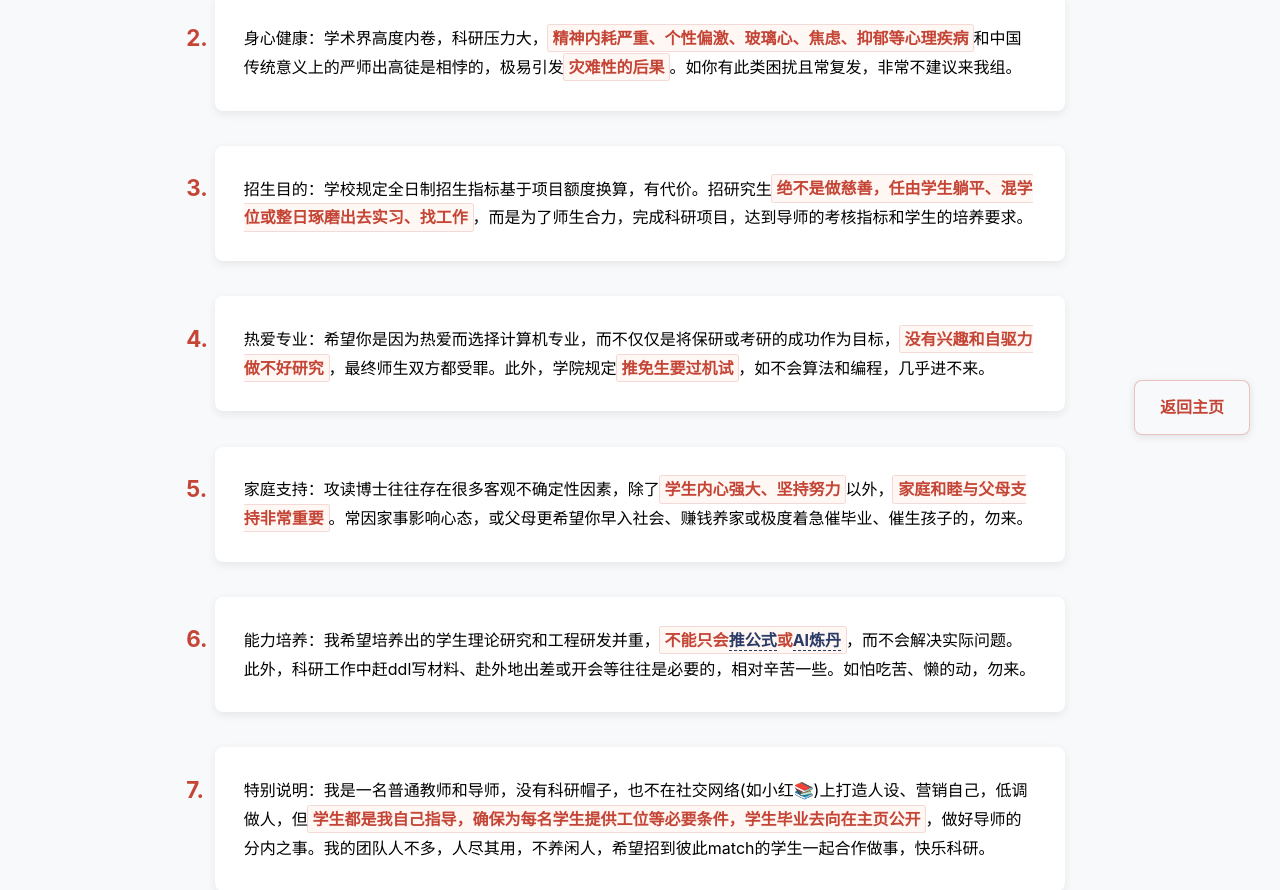
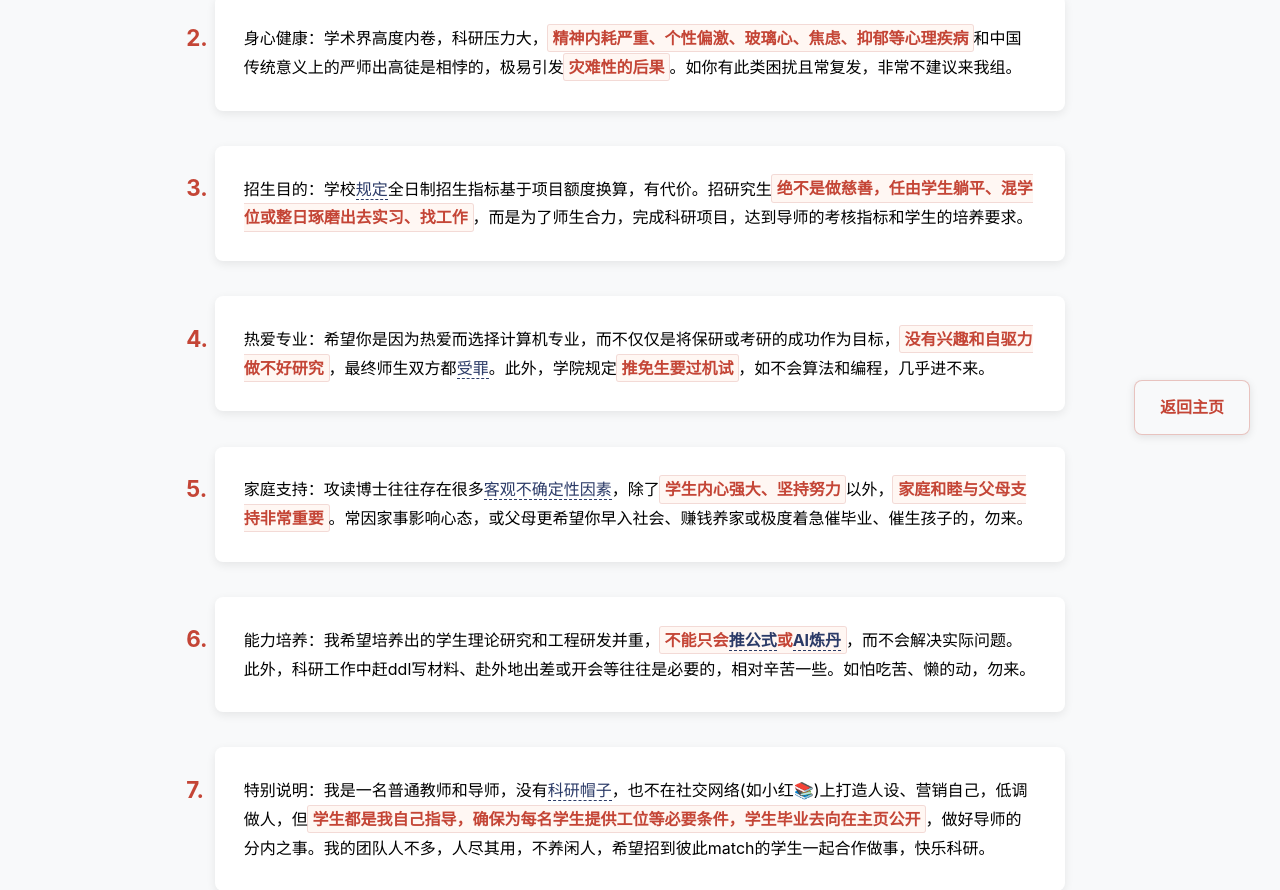
Before and after one commit to fangvv/Homepage, a Jekyll site: the page faq2.html, which Jekyll copies as it is, in a window 1280 px wide. Shown: the part 435-1325 px from the top of the page. Built offline with Jekyll 4.4.1, drawn with Linux system fonts in a browser that asks for light colours; comment, search, counter and statistics services are not loaded; some of the changed lines change nothing that is shown.

Commit message:
update faq2

```diff
--- a/faq2.html
+++ b/faq2.html
@@ -120,15 +120,15 @@ strong:hover {
 
 <li>身心健康：学术界高度内卷，科研压力大，<strong>精神内耗严重、个性偏激、玻璃心、焦虑、抑郁等心理疾病</strong>和中国传统意义上的严师出高徒是相悖的，极易引发<strong>灾难性的后果</strong>。如你有此类困扰且常复发，非常不建议来我组。</li>
 
-<li>招生目的：学校规定全日制招生指标基于项目额度换算，有代价。招研究生<strong>绝不是做慈善，任由学生躺平、混学位或整日琢磨出去实习、找工作</strong>，而是为了师生合力，完成科研项目，达到导师的考核指标和学生的培养要求。</li>
+<li>招生目的：学校<a href="https://www.bjtu.edu.cn/xxxtrmzn/162744.htm" target="_blank">规定</a>全日制招生指标基于项目额度换算，有代价。招研究生<strong>绝不是做慈善，任由学生躺平、混学位或整日琢磨出去实习、找工作</strong>，而是为了师生合力，完成科研项目，达到导师的考核指标和学生的培养要求。</li>
 
-<li>热爱专业：希望你是因为热爱而选择计算机专业，而不仅仅是将保研或考研的成功作为目标，<strong>没有兴趣和自驱力做不好研究</strong>，最终师生双方都受罪。此外，学院规定<strong>推免生要过机试</strong>，如不会算法和编程，几乎进不来。</li>
+<li>热爱专业：希望你是因为热爱而选择计算机专业，而不仅仅是将保研或考研的成功作为目标，<strong>没有兴趣和自驱力做不好研究</strong>，最终师生双方都<a href="https://www.zhihu.com/question/429059603" target="_blank">受罪</a>。此外，学院规定<strong>推免生要过机试</strong>，如不会算法和编程，几乎进不来。</li>
 
-<li>家庭支持：攻读博士往往存在很多客观不确定性因素，除了<strong>学生内心强大、坚持努力</strong>以外，<strong>家庭和睦与父母支持非常重要</strong>。常因家事影响心态，或父母更希望你早入社会、赚钱养家或极度着急催毕业、催生孩子的，勿来。</li>
+<li>家庭支持：攻读博士往往存在很多<a href="https://www.zhihu.com/question/59323074" target="_blank">客观不确定性因素</a>，除了<strong>学生内心强大、坚持努力</strong>以外，<strong>家庭和睦与父母支持非常重要</strong>。常因家事影响心态，或父母更希望你早入社会、赚钱养家或极度着急催毕业、催生孩子的，勿来。</li>
 
-<li>能力培养：我希望培养出的学生理论研究和工程研发并重，<strong>不能只会<a href="https://www.zhihu.com/question/430862162" target=blank>推公式</a>或<a href="https://www.zhihu.com/question/537342945" target=blank>AI炼丹</a></strong>，而不会解决实际问题。此外，科研工作中赶ddl写材料、赴外地出差或开会等往往是必要的，相对辛苦一些。如怕吃苦、懒的动，勿来。</li>
+<li>能力培养：我希望培养出的学生理论研究和工程研发并重，<strong>不能只会<a href="https://www.zhihu.com/question/430862162" target="_blank">推公式</a>或<a href="https://www.zhihu.com/question/537342945" target=blank>AI炼丹</a></strong>，而不会解决实际问题。此外，科研工作中赶ddl写材料、赴外地出差或开会等往往是必要的，相对辛苦一些。如怕吃苦、懒的动，勿来。</li>
 
-<li>特别说明：我是一名普通教师和导师，没有科研帽子，也不在社交网络(如小红📚)上打造人设、营销自己，低调做人，但<strong>学生都是我自己指导，确保为每名学生提供工位等必要条件，学生毕业去向在主页公开</strong>，做好导师的分内之事。我的团队人不多，人尽其用，不养闲人，希望招到彼此match的学生一起合作做事，快乐科研。</li>
+<li>特别说明：我是一名普通教师和导师，没有<a href="https://www.zhihu.com/question/305278806/answer/3124779165" target="_blank">科研帽子</a>，也不在社交网络(如小红📚)上打造人设、营销自己，低调做人，但<strong>学生都是我自己指导，确保为每名学生提供工位等必要条件，学生毕业去向在主页公开</strong>，做好导师的分内之事。我的团队人不多，人尽其用，不养闲人，希望招到彼此match的学生一起合作做事，快乐科研。</li>
     </ol>
 
 <p>
```
